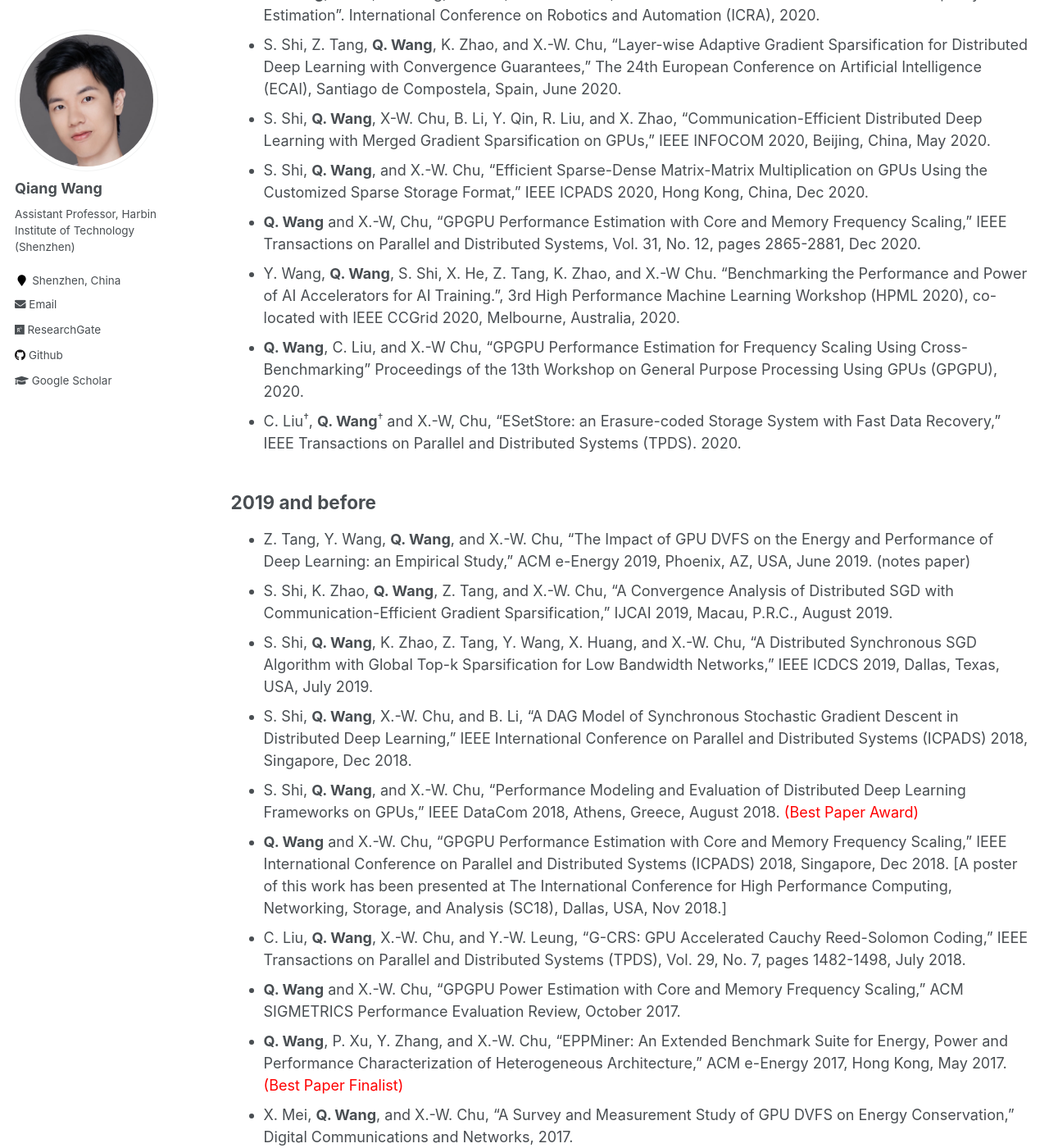
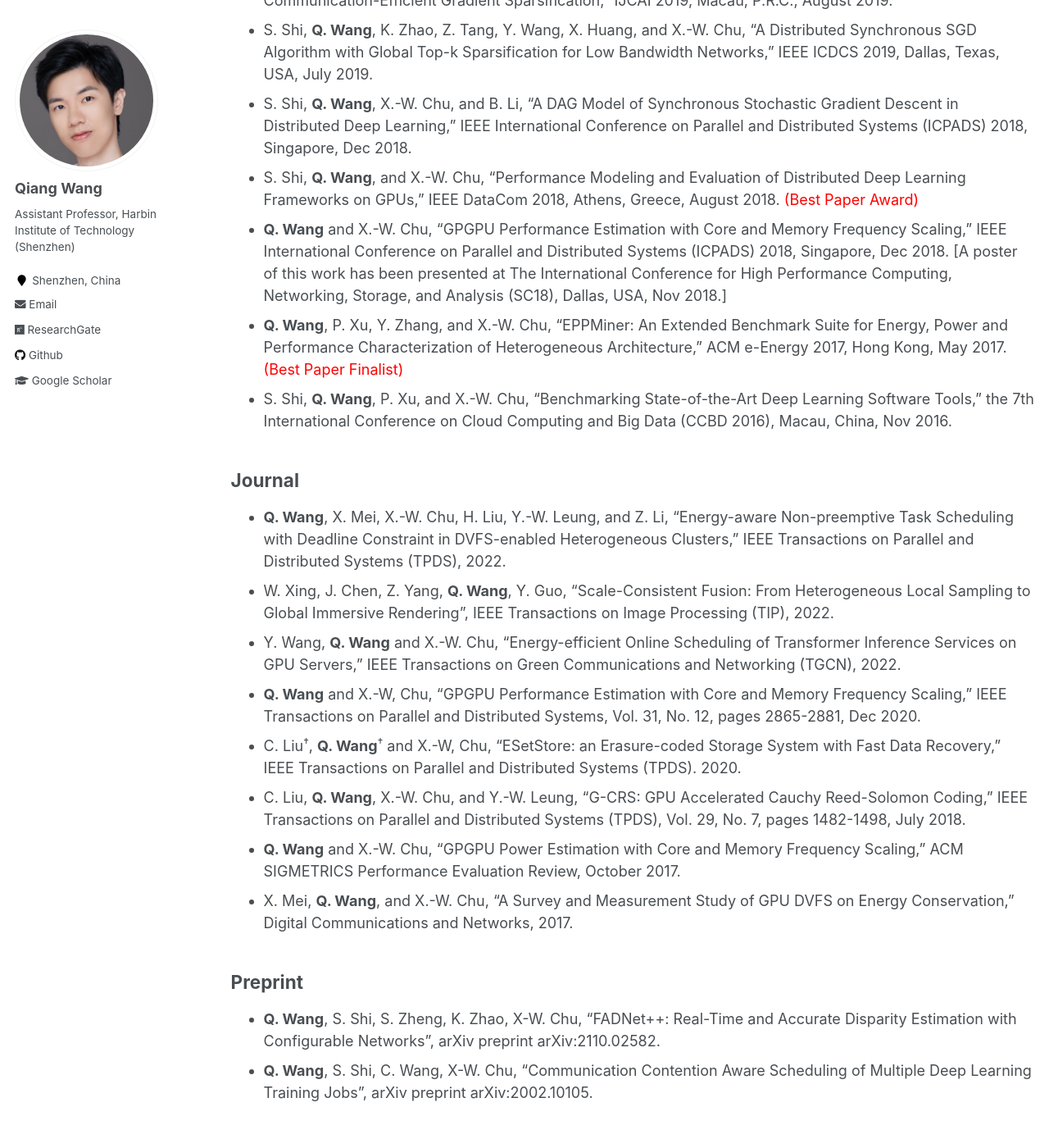
Before and after one commit to blackjack2015/blackjack2015.github.io, a Jekyll site: the page built from _pages/publications.md, in a window 1280 px wide and 1400 px high, scrolled down 1561 px. Shown: the whole window at 82% size. Built offline with Jekyll 4.4.1, drawn with Linux system fonts in a browser that asks for light colours; some of the changed text lies outside the part shown.

Commit message:
Update publications.md

```diff
--- a/_pages/publications.md
+++ b/_pages/publications.md
@@ -19,48 +19,41 @@
 [Complete List in Google Scholar](https://scholar.google.com/citations?user=6YzjcNgAAAAJ&hl=en)
 #### <sup>&dagger;</sup> means equal contribution. \* means corresponding authors.
 
-## 2024
-+ Y. Zhang, **Q. Wang**, Z. Lin, P. Xu, B. Wang, "Improving GPU Energy Efficiency through an Application-transparent Frequency Scaling Policy with Performance Assurance", The European Conference on Computer Systems (EuroSys), 2024.
-
-## 2023
+## Conference
++ Y. Zhang, **Q. Wang\***, Z. Lin, P. Xu, B. Wang, "Improving GPU Energy Efficiency through an Application-transparent Frequency Scaling Policy with Performance Assurance", The European Conference on Computer Systems (EuroSys), 2024.
 + Z. Tang, Y. Wang, X. He, L. Zhang, X. Pan, **Q. Wang**, R. Zeng, S. Shi, B. He, and X.-W. Chu, "FusionAI: Decentralized Training and Deploying LLMs with Massive Consumer-Level GPUs," Symposium on Large Language Models (LLM 2023) with IJCAI 2023, Macao, China, August 21, 2023.
 + R. Zhang, J. Chen, **Q. Wang**, "Explicify Neural Implicit Fields for Efficient Dynamic Human Avatar Modeling via a Neural Explicit Surface", ACM International Conference on Multimedia (ACMMM), 2023.
 + Q. Yan<sup>&dagger;</sup>, **Q. Wang**<sup>&dagger;</sup>, K. Zhao, B. Li, X. Chu, F. Deng, "Rethinking Disparity: A depth range free Multi-View Stereo based on Disparity", AAAI Conference on Artificial Intelligence (AAAI), 2023.
-
-## 2022
-+ **Q. Wang**, X. Mei, X.-W. Chu, H. Liu, Y.-W. Leung, and Z. Li, “Energy-aware Non-preemptive Task Scheduling with Deadline Constraint in DVFS-enabled Heterogeneous Clusters,” IEEE Transactions on Parallel and Distributed Systems (TPDS), 2022.
-+ W. Xing, J. Chen, Z. Yang, **Q. Wang**, Y. Guo, "Scale-Consistent Fusion: From Heterogeneous Local Sampling to Global Immersive Rendering", IEEE Transactions on Image Processing (TIP), 2022.
 + Q. Yan, **Q. Wang**, K. Zhao, B. Li, X. Chu, F. Deng, "SphereDepth: Panorama Depth Estimation from Spherical Domain", International Conference on 3D Vision (3DV), 2022. (CCF C)
 + **Q. Wang**, S. Shi, K. Zhao and X.-W. Chu, "EASNet:Searching Elastic and Accurate Network Architecture for Stereo Matching," European Conference on Computer Vision (ECCV), 2022.
-+ Y. Wang, **Q. Wang** and X.-W. Chu, "Energy-efficient Online Scheduling of Transformer Inference Services on GPU Servers," IEEE Transactions on Green Communications and Networking (TGCN), 2022.
-
-## 2021
 + **Q. Wang**, S. Zheng, Q. Yan, F. Deng, K. Zhao, and X.-W. Chu, "IRS: A Large Naturalistic Indoor Robotics Stereo Dataset to Train Deep Models for Disparity and Surface Normal Estimation", IEEE International Conference on Multimedia and Expo (ICME), 2021. <font color='red'>(Oral:15%)</font>
 + S. Zhang, Z. Wang, **Q. Wang**, J. Zhang, G. Wei, and X.-W Chu, "EDNet: Efficient Disparity Estimation with Cost Volume Combination and Attention-based Spatial Residual", Proceedings of the IEEE/CVF Conference on Computer Vision and Pattern Recognition (CVPR), 2021.
-
-## 2020
 + Y. Wang, **Q. Wang**, and X.-W. Chu, "Energy-efficient Inference Service of Transformer-based Deep Learning Models on GPUs," IEEE GreenCom, Greece, 2020. <font color='red'>(Best Paper Award)</font>
 + **Q. Wang**, S. Shi, S. Zheng, K. Zhao, and X.-W Chu, "FADNet: A Fast and Accurate Network for Disparity Estimation". International Conference on Robotics and Automation (ICRA), 2020.
 + S. Shi, Z. Tang, **Q. Wang**, K. Zhao, and X.-W. Chu, "Layer-wise Adaptive Gradient Sparsification for Distributed Deep Learning with Convergence Guarantees," The 24th European Conference on Artificial Intelligence (ECAI), Santiago de Compostela, Spain, June 2020.
 + S. Shi, **Q. Wang**, X-W. Chu, B. Li, Y. Qin, R. Liu, and X. Zhao, "Communication-Efficient Distributed Deep Learning with Merged Gradient Sparsification on GPUs," IEEE INFOCOM 2020, Beijing, China, May 2020.
 + S. Shi, **Q. Wang**, and X.-W. Chu, "Efficient Sparse-Dense Matrix-Matrix Multiplication on GPUs Using the Customized Sparse Storage Format," IEEE ICPADS 2020, Hong Kong, China, Dec 2020.
-+ **Q. Wang** and X.-W, Chu, "GPGPU Performance Estimation with Core and Memory Frequency Scaling," IEEE Transactions on Parallel and Distributed Systems, Vol. 31, No. 12, pages 2865-2881, Dec 2020.
 + Y. Wang, **Q. Wang**, S. Shi, X. He, Z. Tang, K. Zhao, and X.-W Chu. "Benchmarking the Performance and Power of AI Accelerators for AI Training.", 3rd High Performance Machine Learning Workshop (HPML 2020), co-located with IEEE CCGrid 2020, Melbourne, Australia, 2020.
 + **Q. Wang**, C. Liu, and X.-W Chu, "GPGPU Performance Estimation for Frequency Scaling Using Cross-Benchmarking" Proceedings of the 13th Workshop on General Purpose Processing Using GPUs (GPGPU), 2020.
-+ C. Liu<sup>&dagger;</sup>, **Q. Wang**<sup>&dagger;</sup> and X.-W, Chu, "ESetStore: an Erasure-coded Storage System with Fast Data Recovery," IEEE Transactions on Parallel and Distributed Systems (TPDS). 2020.
-
-## 2019 and before
 + Z. Tang, Y. Wang, **Q. Wang**, and X.-W. Chu, "The Impact of GPU DVFS on the Energy and Performance of Deep Learning: an Empirical Study," ACM e-Energy 2019, Phoenix, AZ, USA, June 2019. (notes paper)
 + S. Shi, K. Zhao, **Q. Wang**, Z. Tang, and X.-W. Chu, "A Convergence Analysis of Distributed SGD with Communication-Efficient Gradient Sparsification," IJCAI 2019, Macau, P.R.C., August 2019.
 + S. Shi, **Q. Wang**, K. Zhao, Z. Tang, Y. Wang, X. Huang, and X.-W. Chu, "A Distributed Synchronous SGD Algorithm with Global Top-k Sparsification for Low Bandwidth Networks," IEEE ICDCS 2019, Dallas, Texas, USA, July 2019.
 + S. Shi, **Q. Wang**, X.-W. Chu, and B. Li, "A DAG Model of Synchronous Stochastic Gradient Descent in Distributed Deep Learning," IEEE International Conference on Parallel and Distributed Systems (ICPADS) 2018, Singapore, Dec 2018.
 + S. Shi, **Q. Wang**, and X.-W. Chu, "Performance Modeling and Evaluation of Distributed Deep Learning Frameworks on GPUs," IEEE DataCom 2018, Athens, Greece, August 2018. <font color='red'>(Best Paper Award)</font>
 + **Q. Wang** and X.-W. Chu, "GPGPU Performance Estimation with Core and Memory Frequency Scaling," IEEE International Conference on Parallel and Distributed Systems (ICPADS) 2018, Singapore, Dec 2018. [A poster of this work has been presented at The International Conference for High Performance Computing, Networking, Storage, and Analysis (SC18), Dallas, USA, Nov 2018.]
++ **Q. Wang**, P. Xu, Y. Zhang, and X.-W. Chu, "EPPMiner: An Extended Benchmark Suite for Energy, Power and Performance Characterization of Heterogeneous Architecture," ACM e-Energy 2017, Hong Kong, May 2017. <font color='red'>(Best Paper Finalist)</font>
++ S. Shi, **Q. Wang**, P. Xu, and X.-W. Chu, "Benchmarking State-of-the-Art Deep Learning Software Tools," the 7th International Conference on Cloud Computing and Big Data (CCBD 2016), Macau, China, Nov 2016.
+
+## Journal
++ **Q. Wang**, X. Mei, X.-W. Chu, H. Liu, Y.-W. Leung, and Z. Li, “Energy-aware Non-preemptive Task Scheduling with Deadline Constraint in DVFS-enabled Heterogeneous Clusters,” IEEE Transactions on Parallel and Distributed Systems (TPDS), 2022.
++ W. Xing, J. Chen, Z. Yang, **Q. Wang**, Y. Guo, "Scale-Consistent Fusion: From Heterogeneous Local Sampling to Global Immersive Rendering", IEEE Transactions on Image Processing (TIP), 2022.
++ Y. Wang, **Q. Wang** and X.-W. Chu, "Energy-efficient Online Scheduling of Transformer Inference Services on GPU Servers," IEEE Transactions on Green Communications and Networking (TGCN), 2022.
++ **Q. Wang** and X.-W, Chu, "GPGPU Performance Estimation with Core and Memory Frequency Scaling," IEEE Transactions on Parallel and Distributed Systems, Vol. 31, No. 12, pages 2865-2881, Dec 2020.
++ C. Liu<sup>&dagger;</sup>, **Q. Wang**<sup>&dagger;</sup> and X.-W, Chu, "ESetStore: an Erasure-coded Storage System with Fast Data Recovery," IEEE Transactions on Parallel and Distributed Systems (TPDS). 2020.
 + C. Liu, **Q. Wang**, X.-W. Chu, and Y.-W. Leung, "G-CRS: GPU Accelerated Cauchy Reed-Solomon Coding," IEEE Transactions on Parallel and Distributed Systems (TPDS), Vol. 29, No. 7, pages 1482-1498, July 2018.
 + **Q. Wang** and X.-W. Chu, "GPGPU Power Estimation with Core and Memory Frequency Scaling," ACM SIGMETRICS Performance Evaluation Review, October 2017.
-+ **Q. Wang**, P. Xu, Y. Zhang, and X.-W. Chu, "EPPMiner: An Extended Benchmark Suite for Energy, Power and Performance Characterization of Heterogeneous Architecture," ACM e-Energy 2017, Hong Kong, May 2017. <font color='red'>(Best Paper Finalist)</font>
 + X. Mei, **Q. Wang**, and X.-W. Chu, "A Survey and Measurement Study of GPU DVFS on Energy Conservation," Digital Communications and Networks, 2017.
-+ S. Shi, **Q. Wang**, P. Xu, and X.-W. Chu, "Benchmarking State-of-the-Art Deep Learning Software Tools," the 7th International Conference on Cloud Computing and Big Data (CCBD 2016), Macau, China, Nov 2016.
 
 ## Preprint
++ **Q. Wang**, S. Shi, S. Zheng, K. Zhao, X-W. Chu, "FADNet++: Real-Time and Accurate Disparity Estimation with Configurable Networks", arXiv preprint arXiv:2110.02582.
 + **Q. Wang**, S. Shi, C. Wang, X-W. Chu, "Communication Contention Aware Scheduling of Multiple Deep Learning Training Jobs", arXiv preprint arXiv:2002.10105.
```
